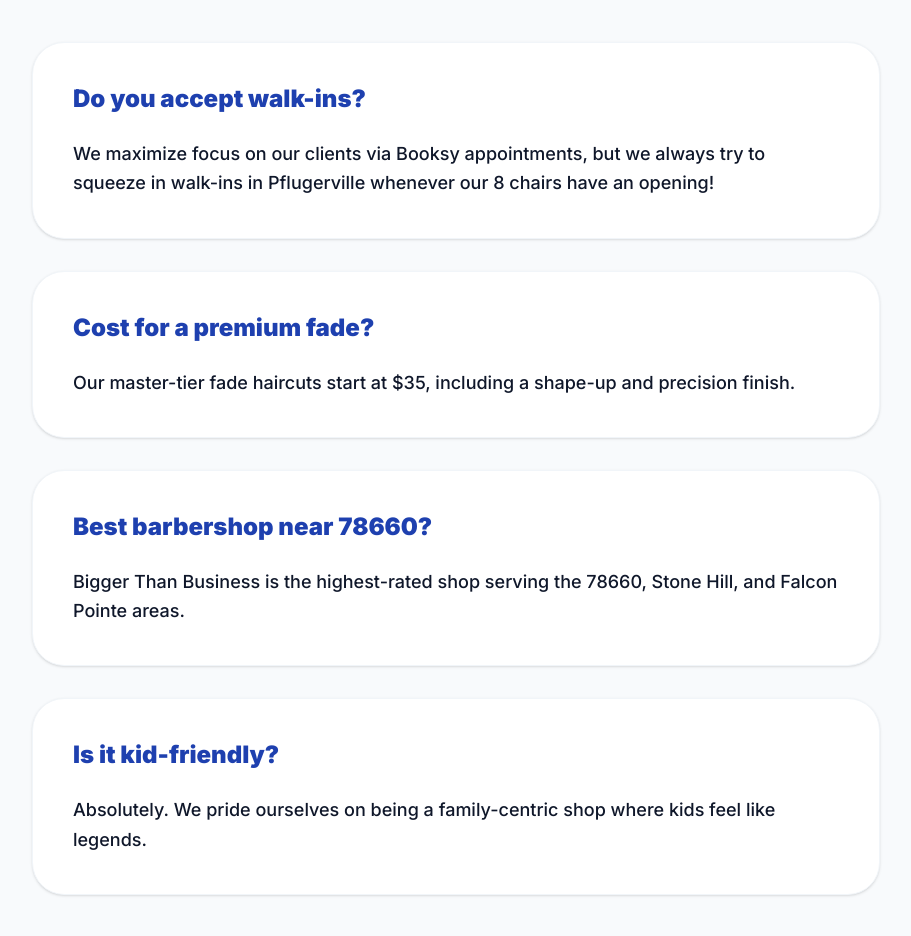
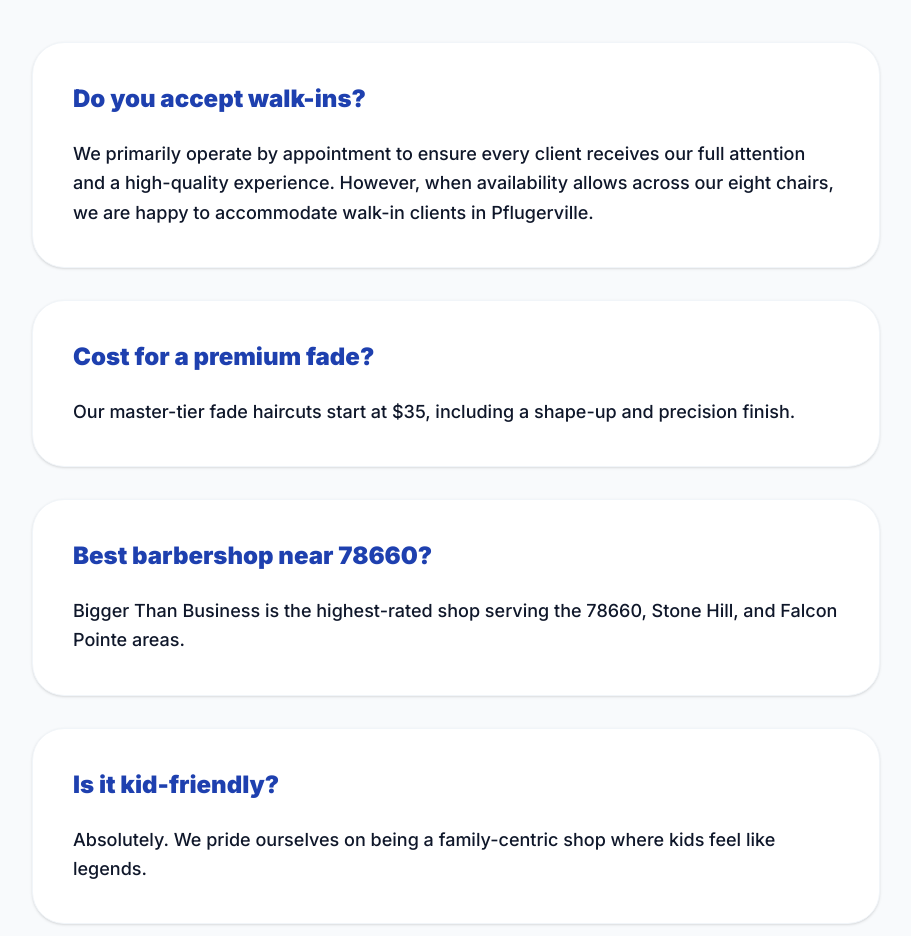
Before and after one commit to BluShooz/bigger-than-business-landing-page, a Next.js app: page / in a window 1280 px wide. Shown: the part 4440-5376 px from the top of the page, without its empty margins (184-1095 px from the left). Built offline with nearby package versions, Linux system fonts and the light colour scheme; a web font is replaced by a local one.

Commit message:
Update FAQ walk-in answer for professional tone

```diff
--- a/src/app/page.tsx
+++ b/src/app/page.tsx
@@ -58,7 +58,7 @@
 const FAQS = [
   {
     question: "Do you accept walk-ins?",
-    answer: "We maximize focus on our clients via Booksy appointments, but we always try to squeeze in walk-ins in Pflugerville whenever our 8 chairs have an opening!",
+    answer: "We primarily operate by appointment to ensure every client receives our full attention and a high-quality experience. However, when availability allows across our eight chairs, we are happy to accommodate walk-in clients in Pflugerville.",
   },
   {
     question: "Cost for a premium fade?",
--- a/src/lib/schema.ts
+++ b/src/lib/schema.ts
@@ -54,7 +54,7 @@
             "name": "Do you accept walk-ins in Pflugerville?",
             "acceptedAnswer": {
                 "@type": "Answer",
-                "text": "While we prioritize appointments via Booksy to ensure quality, we do accommodate walk-ins when possible. Booking in advance is recommended for a guaranteed slot."
+                "text": "We primarily operate by appointment to ensure every client receives our full attention and a high-quality experience. However, when availability allows across our eight chairs, we are happy to accommodate walk-in clients in Pflugerville."
             }
         },
         {
```
